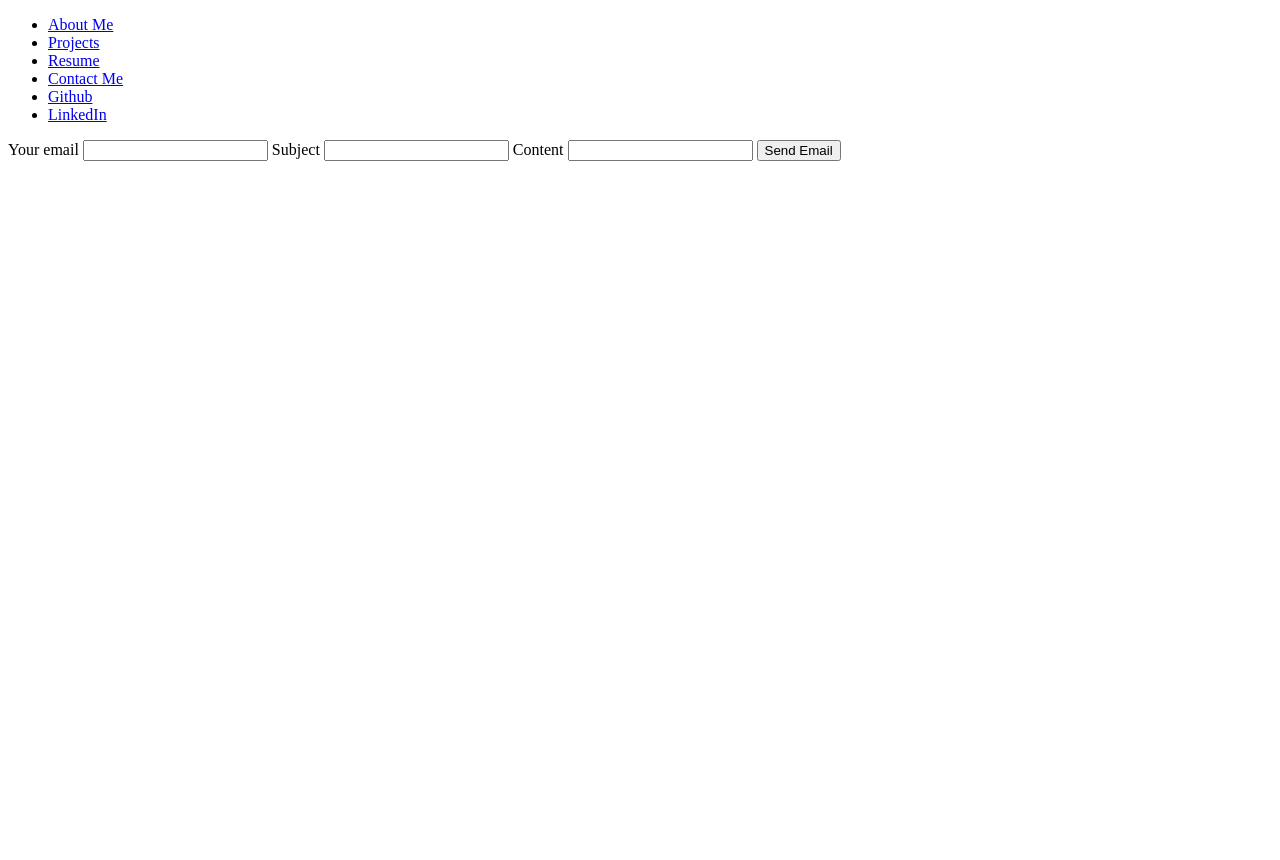
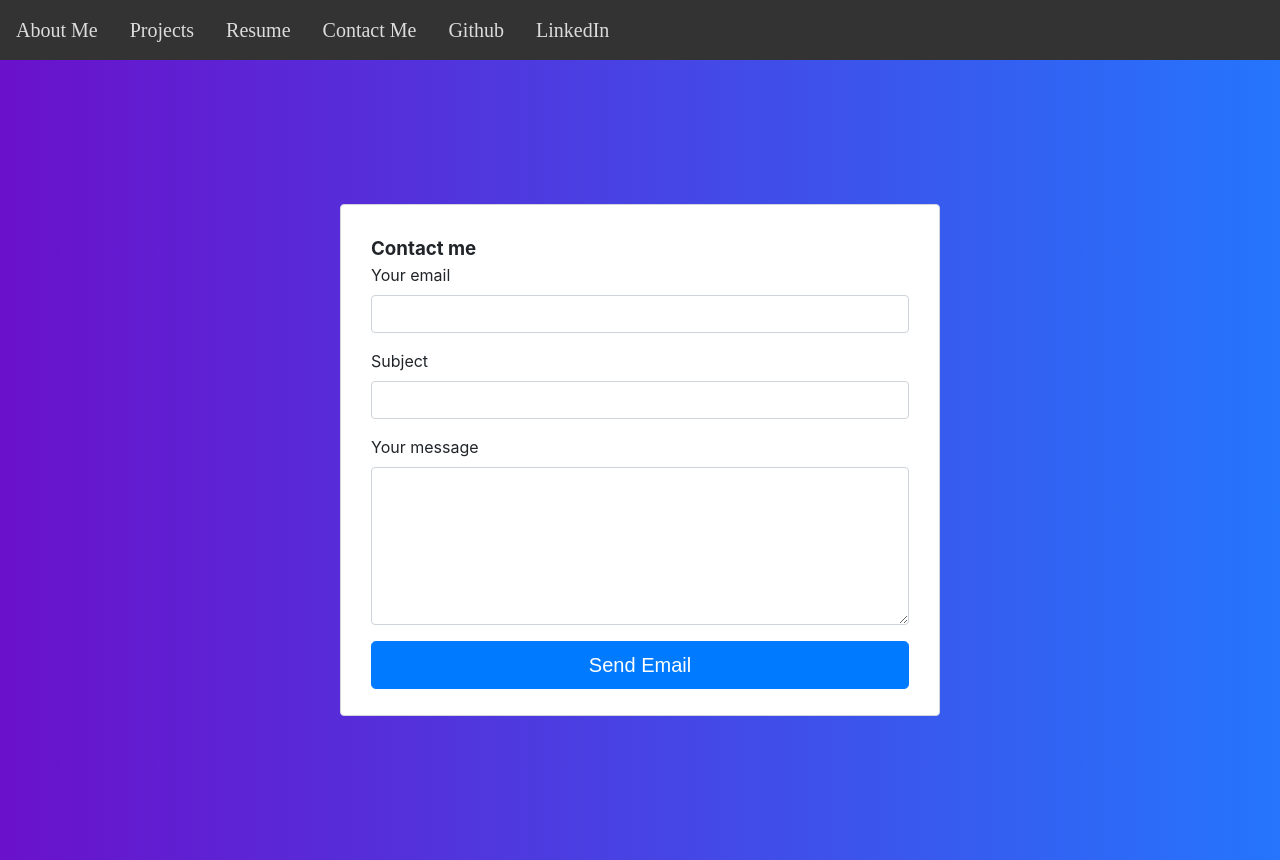
Before and after one commit to PaulUJS/PaulUJS.github.io, a Node server app: page /contactme in a window 1280 px wide. Before the commit the page ends 161 px from the top, so only its background shows below. Run offline with Node 20, Linux system fonts and the light colour scheme.

Commit message:
Styled some of the css pages, need to fix email functionality bug

```diff
--- a/index.js
+++ b/index.js
@@ -4,6 +4,7 @@ const { send, sendStatus, json } = require("express/lib/response");
 const { dirname } = require("path");
 const path = require("path");
 const nodemailer = require("nodemailer");
+
 
 // Makes the express app
 const app = express();
@@ -45,24 +46,23 @@ app.get('/contactme', (req, res) => {
 app.post('/contactme', (req, res) => {
     // Grabs the html form data and parses it
     let email = JSON.stringify(req.body.email)
-    let name = JSON.stringify(req.body.name)
     let subject = JSON.stringify(req.body.subject)
-    let content = JSON.stringify(req.body.content)
+    let message = JSON.stringify(req.body.message)
 
     // Calls function that sends the email
-    mail(email, subject, content);
+    mail(email, subject, message);
 
     res.redirect('/')
 })
 
 // Function that grabs the html submitted in the email form and sends an email with that content to me
-async function mail(email, subject, content) {
+async function mail(email, subject, message) {
     // creates the email object that will be sending reminder emails
     let transporter = nodemailer.createTransport({
-        service: "gmail",
+        service: 'gmail',
         auth: {
             user: process.env.EMAIL_SERVICE,
-            pass: process.env.EMAIL_PASS,
+            pass: process.env.EMAIL_PASS
         },
     });
 
@@ -71,7 +71,8 @@ async function mail(email, subject, content) {
         from: email, // sender address
         to: process.env.EMAIL_SERVICE, // My email
         subject: subject, // Subject line
-        text: content // plain text body
+        text: message, // plain text body
+        html: message
     });
 
 }
--- a/package.json
+++ b/package.json
@@ -9,10 +9,13 @@
   "author": "PaulUJS",
   "license": "ISC",
   "dependencies": {
+    "autoresize-textarea": "^1.1.3",
+    "autosize": "^5.0.1",
     "ejs": "^3.1.8",
     "env": "^0.0.2",
     "express": "^4.18.2",
     "jest": "^29.2.1",
+    "jquery": "^3.6.1",
     "multiparty": "^4.2.3",
     "nodemailer": "^6.8.0",
     "nodemon": "^2.0.20",
--- a/public/contact.css
+++ b/public/contact.css
@@ -0,0 +1,191 @@
+* {
+    box-sizing: border-box;
+    margin: 0;
+}
+
+body {
+    height: 100%;
+}
+ul {
+    list-style-type: none;
+    margin: 0;
+    padding: 0;
+    overflow: hidden;
+    height: 60px;
+    background-color: #333;
+  }
+
+li {
+    float: left;
+    height: 60px;
+    margin-top: 5px;
+}
+
+li a {
+    display: block;
+    color: gainsboro;
+    text-align: center;
+    padding: 14px 16px;
+    text-decoration: none;
+    font-size: 20px;
+}
+
+/* Change the link color to #111 (black) on hover */
+li a:hover {
+    background-color: #111;
+}
+
+.main {
+    background-image: linear-gradient(to right, #6a11cb 0%, #2575fc 100%);
+    position: absolute;
+    height: 100%;
+    width: 100%;
+    display: flex;
+    justify-content:center;
+    align-items: center;
+}
+
+#fcf-form {
+    display:block;
+}
+
+.fcf-body {
+    margin: 0;
+    font-family: -apple-system, Arial, sans-serif;
+    font-size: 1rem;
+    font-weight: 400;
+    line-height: 1.5;
+    color: #212529;
+    text-align: left;
+    background-color: #fff;
+    padding: 30px;
+    padding-bottom: 10px;
+    border: 1px solid #ced4da;
+    border-radius: 0.25rem;
+    width: 600px;
+}
+
+.fcf-form-group {
+    margin-bottom: 1rem;
+}
+
+.fcf-input-group {
+    position: relative;
+    display: -ms-flexbox;
+    display: flex;
+    -ms-flex-wrap: wrap;
+    flex-wrap: wrap;
+    -ms-flex-align: stretch;
+    align-items: stretch;
+    width: 100%;
+}
+
+.fcf-form-control {
+    display: block;
+    width: 100%;
+    height: calc(1.5em + 0.75rem + 2px);
+    padding: 0.375rem 0.75rem;
+    font-size: 1rem;
+    font-weight: 400;
+    line-height: 1.5;
+    color: #495057;
+    background-color: #fff;
+    background-clip: padding-box;
+    border: 1px solid #ced4da;
+    outline: none;
+    border-radius: 0.25rem;
+    transition: border-color 0.15s ease-in-out, box-shadow 0.15s ease-in-out;
+}
+
+.fcf-form-control:focus {
+    border: 1px solid #313131;
+}
+
+select.fcf-form-control[size], select.fcf-form-control[multiple] {
+    height: auto;
+}
+
+textarea.fcf-form-control {
+    font-family: -apple-system, Arial, sans-serif;
+    height: auto;
+}
+
+label.fcf-label {
+    display: inline-block;
+    margin-bottom: 0.5rem;
+}
+
+.fcf-btn {
+    display: inline-block;
+    font-weight: 400;
+    color: #212529;
+    text-align: center;
+    vertical-align: middle;
+    cursor: pointer;
+    -webkit-user-select: none;
+    -moz-user-select: none;
+    -ms-user-select: none;
+    user-select: none;
+    background-color: transparent;
+    border: 1px solid transparent;
+    padding: 0.375rem 0.75rem;
+    font-size: 1rem;
+    line-height: 1.5;
+    border-radius: 0.25rem;
+    transition: color 0.15s ease-in-out, background-color 0.15s ease-in-out, border-color 0.15s ease-in-out, box-shadow 0.15s ease-in-out;
+}
+
+@media (prefers-reduced-motion: reduce) {
+    .fcf-btn {
+        transition: none;
+    }
+}
+
+.fcf-btn:hover {
+    color: #212529;
+    text-decoration: none;
+}
+
+.fcf-btn:focus, .fcf-btn.focus {
+    outline: 0;
+    box-shadow: 0 0 0 0.2rem rgba(0, 123, 255, 0.25);
+}
+
+.fcf-btn-primary {
+    color: #fff;
+    background-color: #007bff;
+    border-color: #007bff;
+}
+
+.fcf-btn-primary:hover {
+    color: #fff;
+    background-color: #0069d9;
+    border-color: #0062cc;
+}
+
+.fcf-btn-primary:focus, .fcf-btn-primary.focus {
+    color: #fff;
+    background-color: #0069d9;
+    border-color: #0062cc;
+    box-shadow: 0 0 0 0.2rem rgba(38, 143, 255, 0.5);
+}
+
+.fcf-btn-lg, .fcf-btn-group-lg>.fcf-btn {
+    padding: 0.5rem 1rem;
+    font-size: 1.25rem;
+    line-height: 1.5;
+    border-radius: 0.3rem;
+}
+
+.fcf-btn-block {
+    display: block;
+    width: 100%;
+}
+
+.fcf-btn-block+.fcf-btn-block {
+    margin-top: 0.5rem;
+}
+
+input[type="submit"].fcf-btn-block, input[type="reset"].fcf-btn-block, input[type="button"].fcf-btn-block {
+    width: 100%;
+}
--- a/views/contact.ejs
+++ b/views/contact.ejs
@@ -17,17 +17,48 @@
         <li><a href="https://www.linkedin.com/in/paul-ulerick-a01947217/">LinkedIn</a></li>
     </ul>
     <main>
-        <div>
-            <form action="" method="post">
-                <label for="email"> Your email </label>
-                    <input type="email" name="email" id="">
-                <label for="subject"> Subject </label>
-                    <input type="text" name="subject" id="">
-                <label for="content"> Content </label>
-                    <input type="text" name="content" id="">
-                <button type="submit">Send Email</button>
-            </form>
+        <div class="main">
+
+            <div class="fcf-body">
+
+                <div id="fcf-form">
+                <h3 class="fcf-h3">Contact me</h3>
+
+                <form id="fcf-form-id" class="fcf-form-class" method="post" action="contactme">
+
+                    <div class="fcf-form-group">
+                        <label for="Email" class="fcf-label">Your email</label>
+                        <div class="fcf-input-group">
+                            <input type="email" id="email" name="email" class="fcf-form-control" required>
+                        </div>
+                    </div>
+
+                    <div class="fcf-form-group">
+                        <label for="subject" class="fcf-label">Subject</label>
+                        <div class="fcf-input-group">
+                            <input type="text" id="subject" name="subject" class="fcf-form-control" required>
+                        </div>
+                    </div>
+
+                    <div class="fcf-form-group">
+                        <label for="message" class="fcf-label">Your message</label>
+                        <div class="fcf-input-group">
+                            <textarea id="Message" name="message" class="fcf-form-control" rows="6" maxlength="3000" required></textarea>
+                        </div>
+                    </div>
+
+                    <div class="fcf-form-group">
+                        <button type="submit" id="fcf-button" class="fcf-btn fcf-btn-primary fcf-btn-lg fcf-btn-block">Send Email</button>
+                    </div>
+
+                </form>
+                </div>
+
+            </div>
+
         </div>
     </main>
+    <script src="/index.js" type="script/javascript">
+    </script>
 </body>
 </html>
```
Also changed, not shown: public/aboutme.css (+36 -0 lines), public/projects.css (+36 -0 lines), 1 other file.
